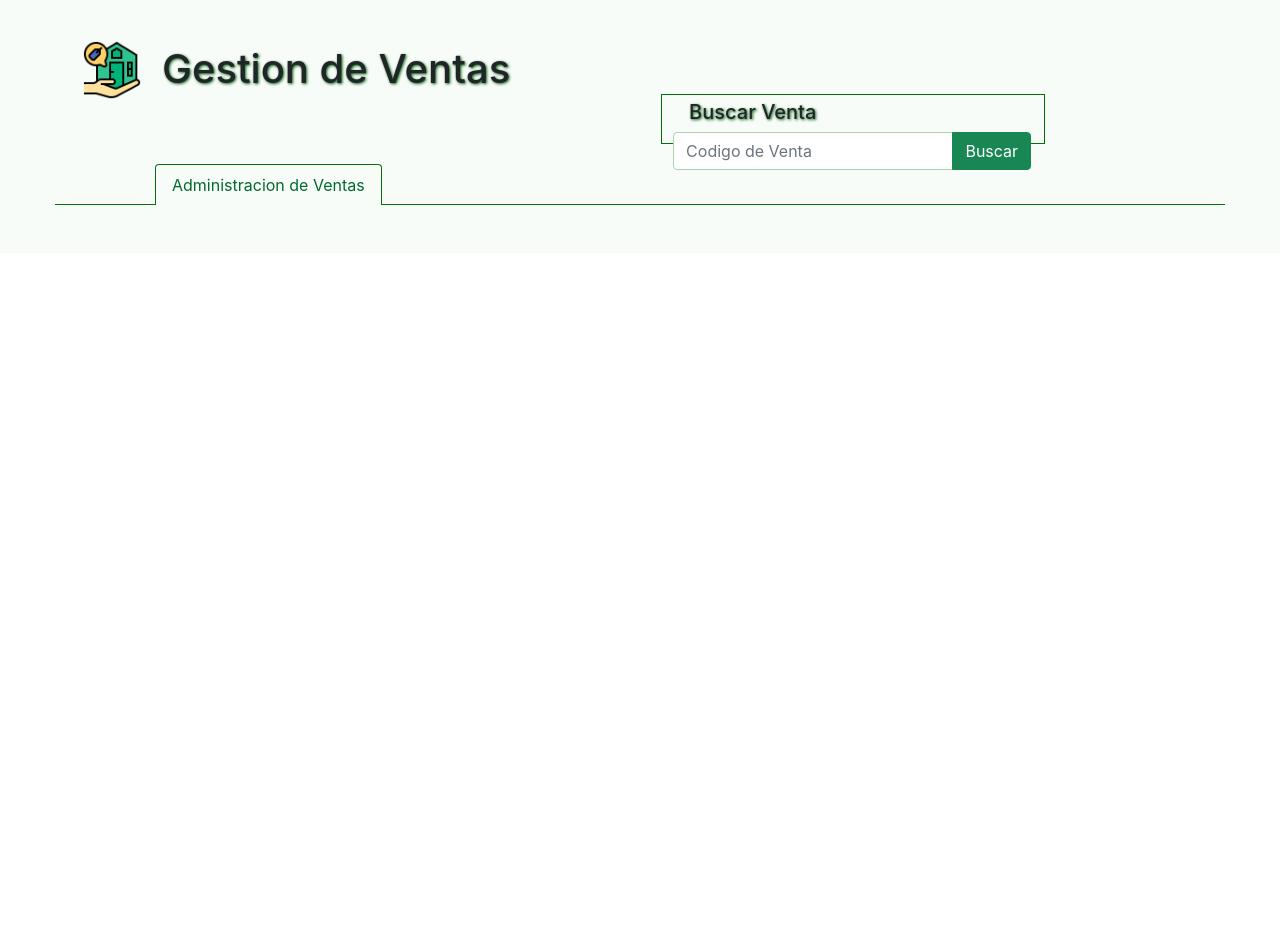
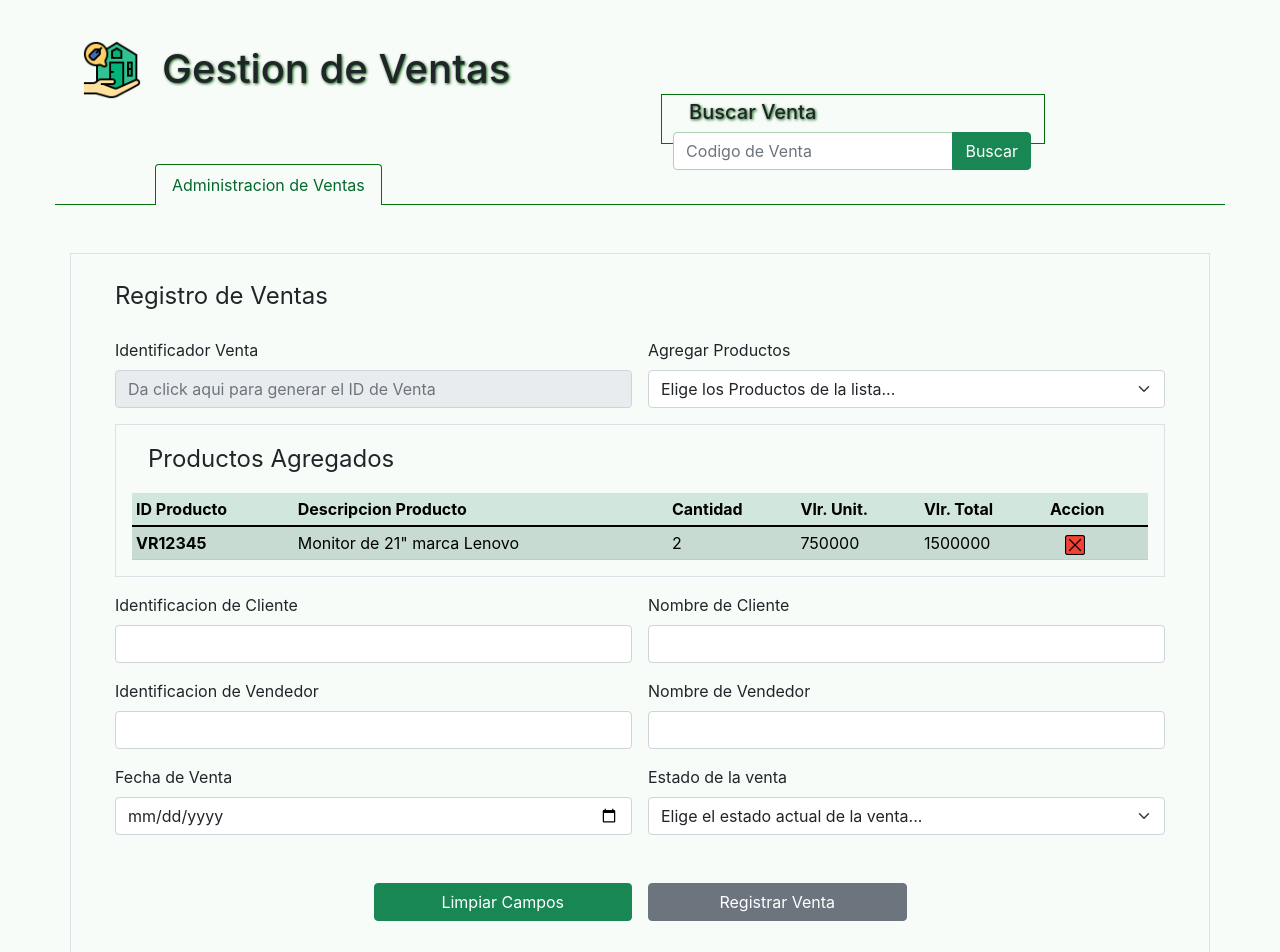
Before and after one commit to johanussa/Proyecto-Ciclo3-TecnoApp, a React (Create React App) app in the folder TecnoApp/tecnoapp-api-frontend/: page /ventas in a window 1280 px wide. Shown: the top 952 px of the page. Before the commit the page ends 800 px from the top, so only its background shows below. Built offline with nearby package versions, Linux system fonts and the light colour scheme.

Commit message:
Avance en creacion de interfaz de Ventas

```diff
--- a/TecnoApp/tecnoapp-api-frontend/src/components/products/ProductsPage.jsx
+++ b/TecnoApp/tecnoapp-api-frontend/src/components/products/ProductsPage.jsx
@@ -143,12 +143,11 @@ function ProductsPage() {
                         </select>
                     </div>
                     <div className="setDivProducts col-md-6 mt-5">
-                        <button class="btn btn-danger setBtnProducts" type="reset">Limpiar Campos</button>
+                        <button className="btn btn-danger setBtnProducts" type="reset">Limpiar Campos</button>
                     </div>
                     <div id="div2Product" className="setDivProducts col-md-6 mt-5">
-                        <button class="btn btn-secondary setBtnProducts" type="button" onClick={ addProduct }>Registrar Producto</button>
+                        <button className="btn btn-secondary setBtnProducts" type="button" onClick={ addProduct }>Registrar Producto</button>
                     </div>
-
                 </form>
                 <div className="container border">
                     <div className="m-3 mt-0">
@@ -255,8 +254,8 @@ function ProductsPage() {
                             </tbody>
                         </table>
                         { findOne == true ?
-                            <div class="d-grid gap-2 col-6 mx-auto mt-5">
-                                <button class="btn btn-danger" type="reset" onClick={ () => { setFindOne( false ); setFindMany( true );
+                            <div className="d-grid gap-2 col-6 mx-auto mt-5">
+                                <button className="btn btn-danger" type="reset" onClick={ () => { setFindOne( false ); setFindMany( true );
                                         setRender( render +1 ); } }>
                                     Listar todos los Productos
                                 </button> <br />
--- a/TecnoApp/tecnoapp-api-frontend/src/components/products/css/EstiloProducts.css
+++ b/TecnoApp/tecnoapp-api-frontend/src/components/products/css/EstiloProducts.css
@@ -52,7 +52,7 @@
     background: none;
 }
 #modalProductColor {
-    background-color: rgb(2, 129, 240);
+    background-color: rgb(167, 23, 23);
     color: aliceblue;
 }
 .setDivProducts {
--- a/TecnoApp/tecnoapp-api-frontend/src/components/sales/SalesPage.jsx
+++ b/TecnoApp/tecnoapp-api-frontend/src/components/sales/SalesPage.jsx
@@ -1,8 +1,12 @@
 import React from 'react';
 import LogoSales from './img/IconSales.png';
+import IconCancel from './img/IconCancel.png';
 import './css/EstiloSales.css';
 
 function SalesPage() {
+    const addSale = async => {
+
+    }
     return (
         <div className="backColorSales">
             <div className="container">
@@ -23,6 +27,88 @@ function SalesPage() {
                     </li>
                 </ul>
             </div> <br /><br />
+            <div className="container border">
+                <form className="row g-3 m-4 mt-2">
+                    <legend>Registro de Ventas</legend>
+                    <div class="col-md-6">
+                        <label for="inputID" class="form-label">Identificador Venta</label>
+                        <input readOnly type="text" class="form-control" id="inputID" placeholder="Da click aqui para generar el ID de Venta" />
+                    </div>
+                    <div class="col-md-6">
+                        <label for="inputState" class="form-label">Agregar Productos</label>
+                        <select id="inputState" class="form-select">
+                            <option defaultValue>Elige los Productos de la lista...</option>
+                            <option>...</option>
+                        </select>
+                    </div>
+                    <div class="col-md-12">
+                        <div className="container border">
+                            <legend className="m-3">Productos Agregados</legend>
+                            <table className="table table-success table-sm table-striped">
+                                <thead>
+                                    <tr id="init" className="table-success">
+                                        <th>ID Producto</th>
+                                        <th>Descripcion Producto</th>
+                                        <th>Cantidad</th>
+                                        <th>Vlr. Unit.</th>
+                                        <th>Vlr. Total</th>
+                                        <th>Accion</th>
+                                    </tr>
+                                </thead>
+                                <tbody>
+                                    <tr>
+                                        <th>VR12345</th>
+                                        <td>Monitor de 21" marca Lenovo</td>
+                                        <td>2</td>
+                                        <td>750000</td>
+                                        <td>1500000</td>
+                                        <td>
+                                            <button className="btnEditSale">
+                                                <img className="iconEditSale" src={ IconCancel } alt="Cancel" />
+                                            </button>
+                                        </td>
+                                    </tr>
+                                </tbody>
+                            </table>
+                        </div>
+                    </div>
+                    <div class="col-md-6">
+                        <label for="inputIdClient" class="form-label">Identificacion de Cliente</label>
+                        <input type="number" class="form-control" id="inputIdClient" />
+                    </div>
+                    <div class="col-md-6">
+                        <label for="inputNomClient" class="form-label">Nombre de Cliente</label>
+                        <input type="text" class="form-control" id="inputNomClient" />
+                    </div>
+                    <div class="col-md-6">
+                        <label for="inputIdVend" class="form-label">Identificacion de Vendedor</label>
+                        <input type="number" class="form-control" id="inputIdVend" />
+                    </div>
+                    <div class="col-md-6">
+                        <label for="inputNomVend" class="form-label">Nombre de Vendedor</label>
+                        <input type="text" class="form-control" id="inputNomVend" />
+                    </div>
+                    <div class="col-md-6">
+                        <label for="inputFecha" class="form-label">Fecha de Venta</label>
+                        <input type="date" class="form-control" id="inputFecha" />
+                    </div>
+                    <div class="col-md-6">
+                        <label for="inputEstado" class="form-label">Estado de la venta</label>
+                        <select id="inputEstado" class="form-select">
+                            <option defaultValue>Elige el estado actual de la venta...</option>
+                            <option value="En Proceso">En Proceso</option>
+                            <option value="Cancelada">Cancelada</option>
+                            <option value="Realizada">Realizada</option>
+                        </select>
+                    </div>
+                    <div className="setDivSales col-md-6 mt-5">
+                        <button className="btn btn-success setBtnSales" type="reset">Limpiar Campos</button>
+                    </div>
+                    <div id="div2Sale" className="setDivSales col-md-6 mt-5">
+                        <button className="btn btn-secondary setBtnSales" type="button" onClick={ addSale }>Registrar Venta</button>
+                    </div>
+                </form>
+            </div> <br /><br />
         </div>
     )
 }
--- a/TecnoApp/tecnoapp-api-frontend/src/components/sales/css/EstiloSales.css
+++ b/TecnoApp/tecnoapp-api-frontend/src/components/sales/css/EstiloSales.css
@@ -41,3 +41,25 @@
 #inputColorSale {
     border-color: rgb(169, 212, 175);
 }
+.iconEditSale {
+    width: 20px;
+    margin-left: 15px;
+}
+.btnEditSale {
+    border: none;
+    background: none;
+    margin: 0;
+    padding: 0;
+}
+.setDivSales {
+    max-width: 100%;
+    margin: 25px auto;
+    text-align: right;
+    margin-bottom: 20;
+}
+.setBtnSales {
+    width: 50%;
+}
+#div2Sale {
+    text-align: left;
+}
```
Also changed, not shown: TecnoApp/tecnoapp-api-frontend/src/components/sales/img/IconCancel.png (added).
